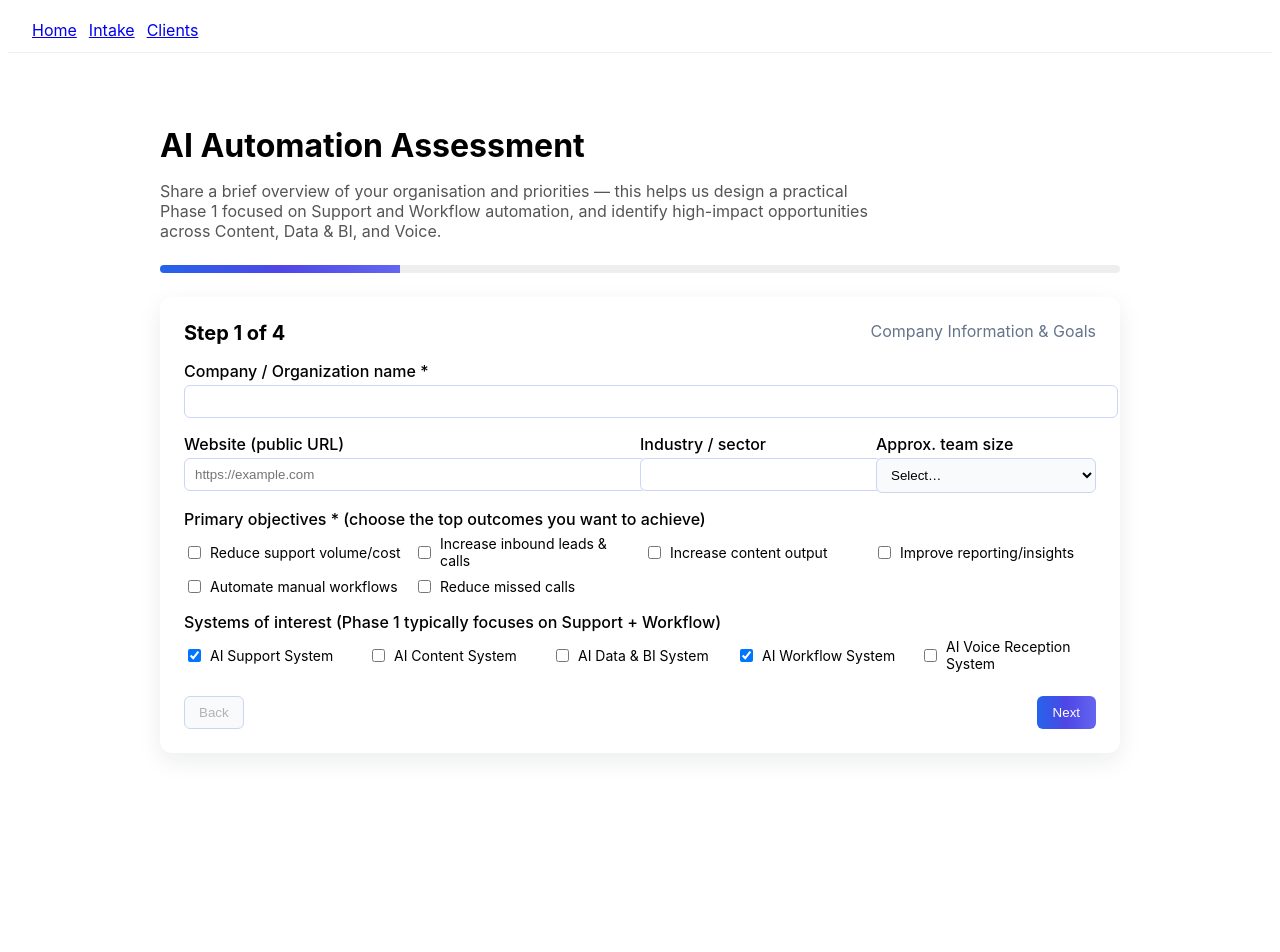
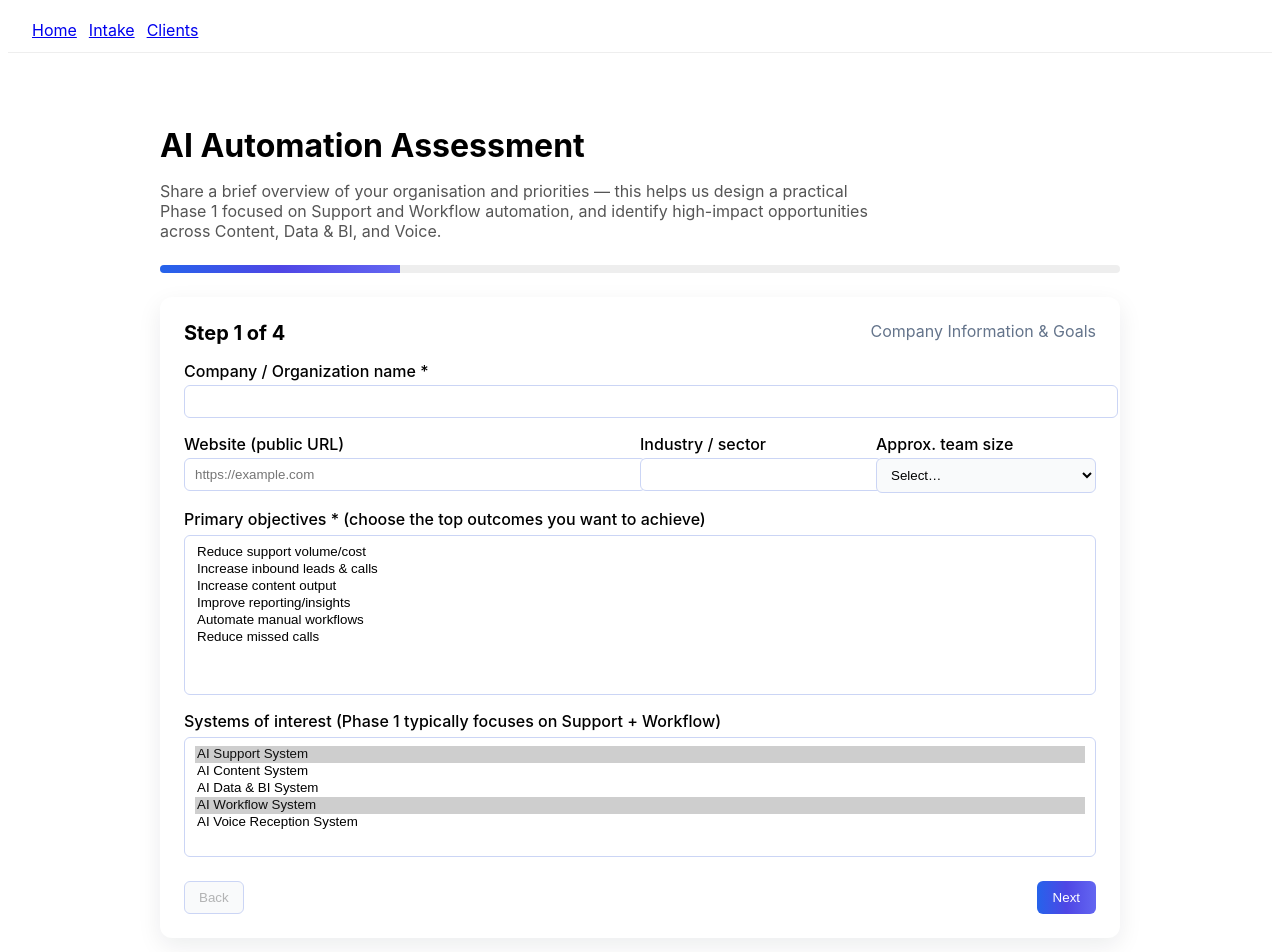
Before and after one commit to SoftSystemsStudio/Soft-Systems-Studio, a Next.js app in the folder packages/frontend/: page /intake in a window 1280 px wide. Shown: the top 952 px of the page. Before the commit the page ends 800 px from the top, so only its background shows below. Built offline with nearby package versions, Linux system fonts and the light colour scheme.

Commit message:
feat(frontend): use multi-select controls for objectives, systems, and channels; wire mainPainPoints textarea

```diff
--- a/packages/frontend/src/pages/intake.tsx
+++ b/packages/frontend/src/pages/intake.tsx
@@ -357,42 +357,31 @@ export default function IntakePage() {
                 <label style={{ display: 'block', fontWeight: 500 }}>
                   Primary objectives * (choose the top outcomes you want to achieve)
                 </label>
-                <div
+                <select
+                  multiple
+                  value={form.primaryObjectives}
+                  onChange={(e) => {
+                    const opts = Array.from(e.target.selectedOptions).map((o) => o.value as Objective);
+                    update('primaryObjectives', opts as FormState['primaryObjectives']);
+                  }}
+                  size={6}
                   style={{
-                    display: 'grid',
-                    gridTemplateColumns: 'repeat(auto-fit, minmax(180px, 1fr))',
-                    gap: 8,
+                    width: '100%',
                     marginTop: 6,
+                    padding: '8px 10px',
+                    borderRadius: 6,
+                    border: '1px solid #cbd5f5',
+                    backgroundColor: '#fff',
+                    minHeight: 160,
                   }}
                 >
-                  {(
-                    [
-                      ['reduce_support_volume', 'Reduce support volume/cost'],
-                      ['increase_leads', 'Increase inbound leads & calls'],
-                      ['increase_content_output', 'Increase content output'],
-                      ['improve_reporting', 'Improve reporting/insights'],
-                      ['automate_workflows', 'Automate manual workflows'],
-                      ['reduce_missed_calls', 'Reduce missed calls'],
-                    ] as [Objective, string][]
-                  ).map(([value, label]) => (
-                    <label
-                      key={value}
-                      style={{
-                        display: 'flex',
-                        alignItems: 'center',
-                        gap: 6,
-                        fontSize: 14,
-                      }}
-                    >
-                      <input
-                        type="checkbox"
-                        checked={form.primaryObjectives.includes(value)}
-                        onChange={() => toggleObjective(value)}
-                      />
-                      {label}
-                    </label>
-                  ))}
-                </div>
+                  <option value="reduce_support_volume">Reduce support volume/cost</option>
+                  <option value="increase_leads">Increase inbound leads &amp; calls</option>
+                  <option value="increase_content_output">Increase content output</option>
+                  <option value="improve_reporting">Improve reporting/insights</option>
+                  <option value="automate_workflows">Automate manual workflows</option>
+                  <option value="reduce_missed_calls">Reduce missed calls</option>
+                </select>
                 {errors.primaryObjectives && (
                   <div style={{ color: '#b91c1c', marginTop: 4 }}>{errors.primaryObjectives}</div>
                 )}
@@ -402,41 +391,30 @@ export default function IntakePage() {
                 <label style={{ display: 'block', fontWeight: 500 }}>
                   Systems of interest (Phase 1 typically focuses on Support + Workflow)
                 </label>
-                <div
+                <select
+                  multiple
+                  value={form.systems}
+                  onChange={(e) => {
+                    const opts = Array.from(e.target.selectedOptions).map((o) => o.value as SystemInterest);
+                    update('systems', opts as FormState['systems']);
+                  }}
+                  size={5}
                   style={{
-                    display: 'grid',
-                    gridTemplateColumns: 'repeat(auto-fit, minmax(160px, 1fr))',
-                    gap: 8,
+                    width: '100%',
                     marginTop: 6,
+                    padding: '8px 10px',
+                    borderRadius: 6,
+                    border: '1px solid #cbd5f5',
+                    backgroundColor: '#fff',
+                    minHeight: 120,
                   }}
                 >
-                  {(
-                    [
-                      ['support', 'AI Support System'],
-                      ['content', 'AI Content System'],
-                      ['data_bi', 'AI Data & BI System'],
-                      ['workflow', 'AI Workflow System'],
-                      ['voice', 'AI Voice Reception System'],
-                    ] as [SystemInterest, string][]
-                  ).map(([value, label]) => (
-                    <label
-                      key={value}
-                      style={{
-                        display: 'flex',
-                        alignItems: 'center',
-                        gap: 6,
-                        fontSize: 14,
-                      }}
-                    >
-                      <input
-                        type="checkbox"
-                        checked={form.systems.includes(value)}
-                        onChange={() => toggleSystemInterest(value)}
-                      />
-                      {label}
-                    </label>
-                  ))}
-                </div>
+                  <option value="support">AI Support System</option>
+                  <option value="content">AI Content System</option>
+                  <option value="data_bi">AI Data &amp; BI System</option>
+                  <option value="workflow">AI Workflow System</option>
+                  <option value="voice">AI Voice Reception System</option>
+                </select>
               </div>
             </div>
           )}
@@ -604,42 +582,31 @@ export default function IntakePage() {
                 <label style={{ display: 'block', fontWeight: 500 }}>
                   Current customer support channels (where customers contact you today)
                 </label>
-                <div
+                <select
+                  multiple
+                  value={form.supportChannels}
+                  onChange={(e) => {
+                    const opts = Array.from(e.target.selectedOptions).map((o) => o.value as SupportChannel);
+                    update('supportChannels', opts as FormState['supportChannels']);
+                  }}
+                  size={6}
                   style={{
-                    display: 'grid',
-                    gridTemplateColumns: 'repeat(auto-fit, minmax(160px, 1fr))',
-                    gap: 8,
+                    width: '100%',
                     marginTop: 6,
+                    padding: '8px 10px',
+                    borderRadius: 6,
+                    border: '1px solid #cbd5f5',
+                    backgroundColor: '#fff',
+                    minHeight: 160,
                   }}
                 >
-                  {(
-                    [
-                      ['email', 'Email'],
-                      ['web_chat', 'Website chat'],
-                      ['phone', 'Phone'],
-                      ['whatsapp', 'WhatsApp'],
-                      ['sms', 'SMS'],
-                      ['social_dm', 'Social DMs'],
-                    ] as [SupportChannel, string][]
-                  ).map(([value, label]) => (
-                    <label
-                      key={value}
-                      style={{
-                        display: 'flex',
-                        alignItems: 'center',
-                        gap: 6,
-                        fontSize: 14,
-                      }}
-                    >
-                      <input
-                        type="checkbox"
-                        checked={form.supportChannels.includes(value)}
-                        onChange={() => toggleSupportChannel(value)}
-                      />
-                      {label}
-                    </label>
-                  ))}
-                </div>
+                  <option value="email">Email</option>
+                  <option value="web_chat">Website chat</option>
+                  <option value="phone">Phone</option>
+                  <option value="whatsapp">WhatsApp</option>
+                  <option value="sms">SMS</option>
+                  <option value="social_dm">Social DMs</option>
+                </select>
               </div>
 
               <div>
```
